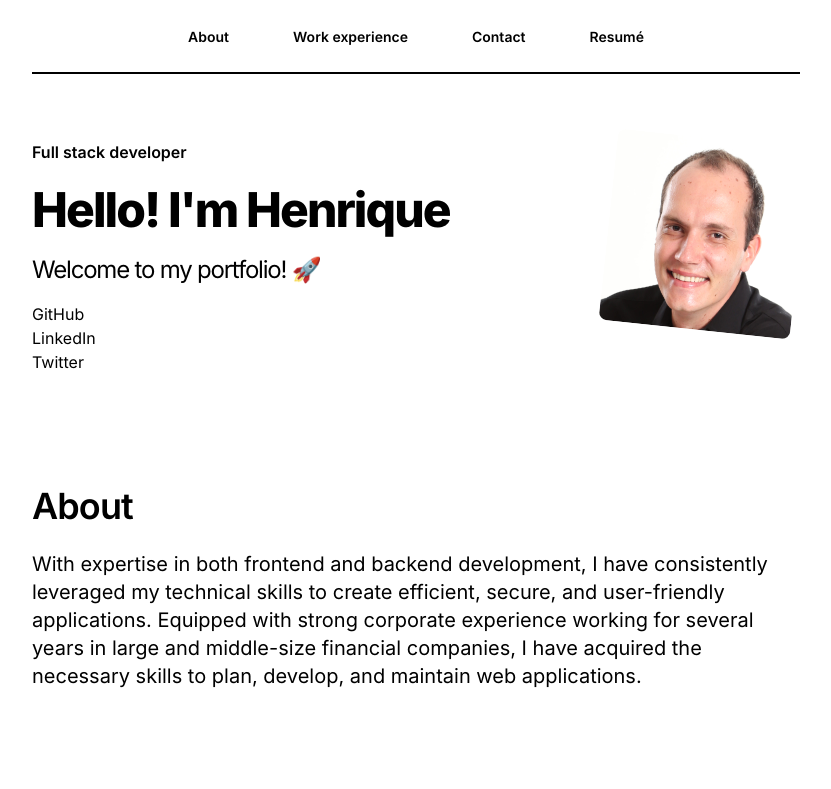
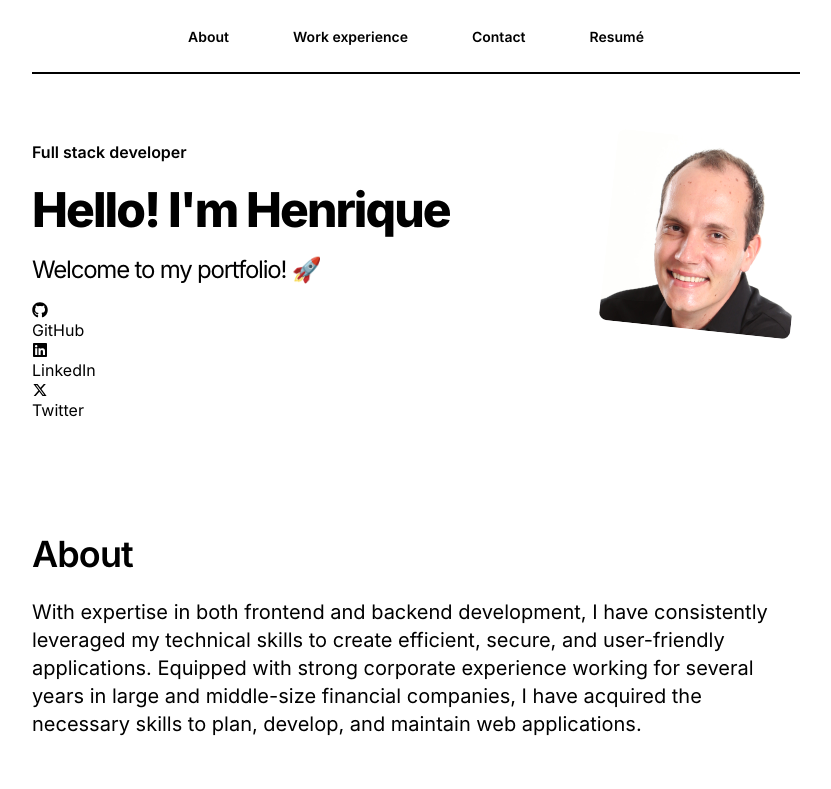
Before and after one commit to hrohden/hrohden.github.io, a React (Vite) app: page / in a window 1280 px wide. Shown: the top 789 px of the page, without its empty margins (224-1055 px from the left). Built offline with nearby package versions, Linux system fonts and the light colour scheme.

Commit message:
Add react-icons package and social media icons to Intro section.

```diff
--- a/package.json
+++ b/package.json
@@ -11,7 +11,8 @@
   },
   "dependencies": {
     "react": "^18.2.0",
-    "react-dom": "^18.2.0"
+    "react-dom": "^18.2.0",
+    "react-icons": "^4.11.0"
   },
   "devDependencies": {
     "@types/react": "^18.2.15",
--- a/src/sections/Intro.tsx
+++ b/src/sections/Intro.tsx
@@ -1,3 +1,5 @@
+import { FaGithub, FaLinkedin } from "react-icons/fa";
+import { RiTwitterXFill } from "react-icons/ri";
 import me from "../assets/me.jpg";
 
 const Intro = () => {
@@ -16,6 +18,7 @@ const Intro = () => {
         <ul>
           <li>
             <a href="https://www.github.com/hrohden" target="_blank">
+              <FaGithub />
               GitHub
             </a>
           </li>
@@ -24,11 +27,13 @@ const Intro = () => {
               href="https://www.linkedin.com/in/henriquerohden"
               target="_blank"
             >
+              <FaLinkedin />
               LinkedIn
             </a>
           </li>
           <li>
             <a href="https://www.twitter.com/henriquerohden" target="_blank">
+              <RiTwitterXFill />
               Twitter
             </a>
           </li>
```
Also changed, not shown: 1 other file (tests, documents, lock files or other folders).
